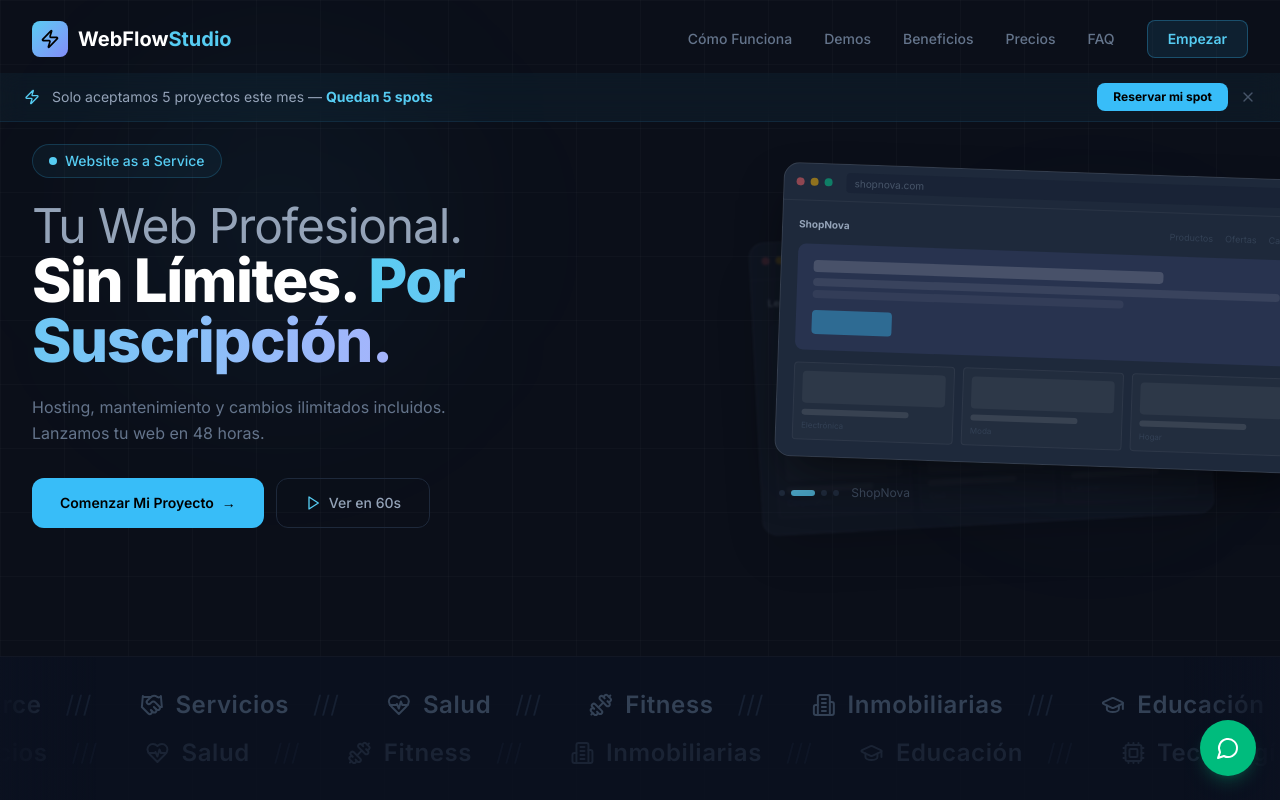
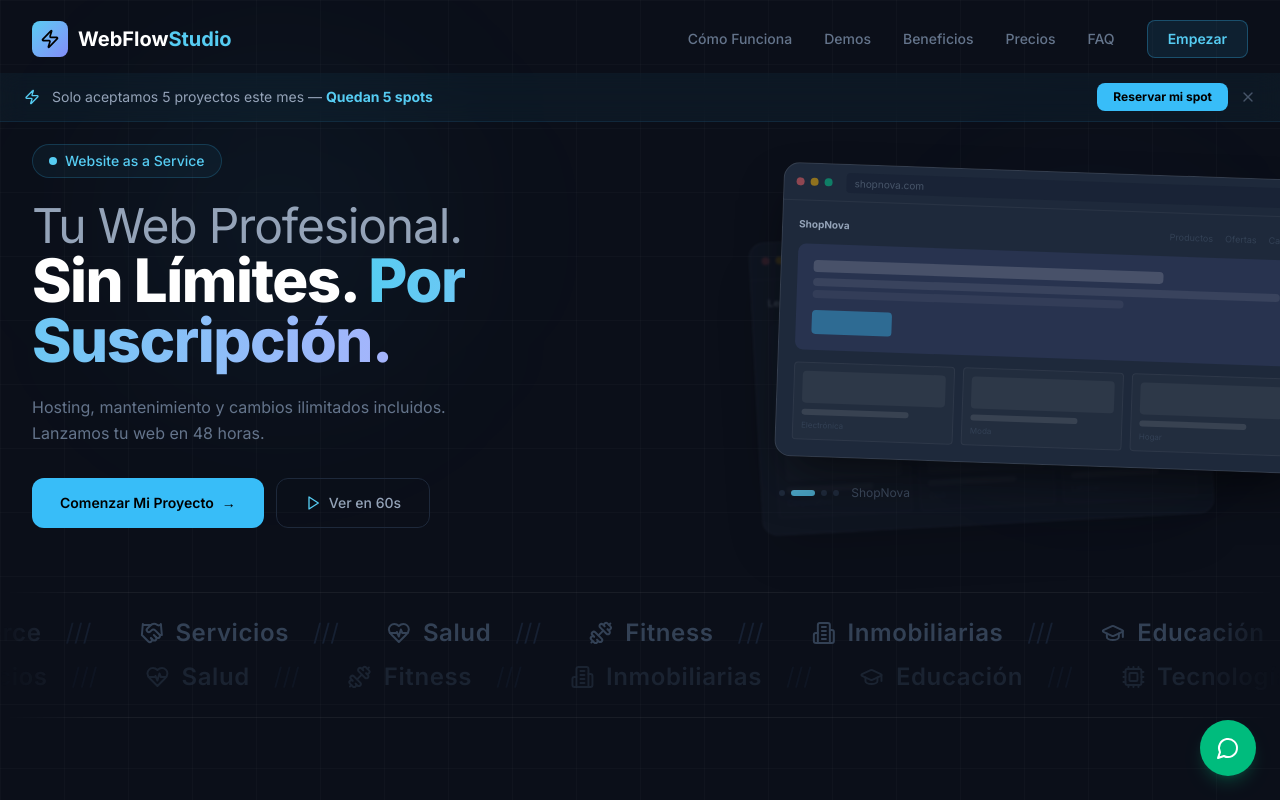
Before and after one commit to Snakerrrr/waas-landing, a React (Vite) app: page / in a window 1280 px wide. Shown: the top 800 px of the page. Built offline with nearby package versions, Linux system fonts and the light colour scheme.

Commit message:
cambios en el antes y despúes2

```diff
--- a/src/components/Hero.tsx
+++ b/src/components/Hero.tsx
@@ -63,7 +63,7 @@ export default function Hero({ onStartOnboarding }: HeroProps) {
 
   return (
     <>
-      <section className="relative overflow-hidden pt-28 pb-20 sm:pt-36 sm:pb-28 lg:pb-32">
+      <section className="relative overflow-hidden pt-28 pb-12 sm:pt-36 sm:pb-16">
         <div className="pointer-events-none absolute inset-0">
           <div className="absolute top-20 left-[10%] h-[300px] w-[300px] rounded-full bg-cyan-500/5 blur-[100px]" />
           <div className="absolute right-[5%] bottom-1/4 h-[250px] w-[250px] rounded-full bg-blue-500/4 blur-[80px]" />
--- a/src/components/HowItWorks.tsx
+++ b/src/components/HowItWorks.tsx
@@ -11,7 +11,7 @@ const steps = [
 
 export default function HowItWorks() {
   return (
-    <section id="como-funciona" className="relative py-24 sm:py-32">
+    <section id="como-funciona" className="relative py-16 sm:py-24">
       <div className="mx-auto max-w-7xl px-6 lg:px-8">
         <SectionTitle eyebrow="Proceso" lightText="Tu web lista" boldText="en 4 pasos." className="mb-14" />
 
--- a/src/components/Marquee.tsx
+++ b/src/components/Marquee.tsx
@@ -42,13 +42,15 @@ function MarqueeItem({ cat }: { cat: Category }) {
 
 export default function Marquee() {
   return (
-    <section className="relative overflow-hidden border-y border-white/[0.03] bg-surface-950/80 py-6 sm:py-8">
-      {/* Fade edges */}
-      <div className="pointer-events-none absolute inset-y-0 left-0 z-10 w-24 bg-gradient-to-r from-surface-950 to-transparent" />
-      <div className="pointer-events-none absolute inset-y-0 right-0 z-10 w-24 bg-gradient-to-l from-surface-950 to-transparent" />
-
-      {/* Row 1 -- categories with icons, left to right */}
-      <div className="animate-marquee mb-4 flex whitespace-nowrap">
+    <section
+      className="relative overflow-hidden border-y border-white/[0.06] bg-transparent py-5 sm:py-6"
+      style={{
+        maskImage: "linear-gradient(to right, transparent, black 100px, black calc(100% - 100px), transparent)",
+        WebkitMaskImage: "linear-gradient(to right, transparent, black 100px, black calc(100% - 100px), transparent)",
+      }}
+    >
+      {/* Row 1 */}
+      <div className="animate-marquee mb-3 flex whitespace-nowrap">
         {doubled.map((cat, i) => (
           <MarqueeItem key={`a${i}`} cat={cat} />
         ))}
```
